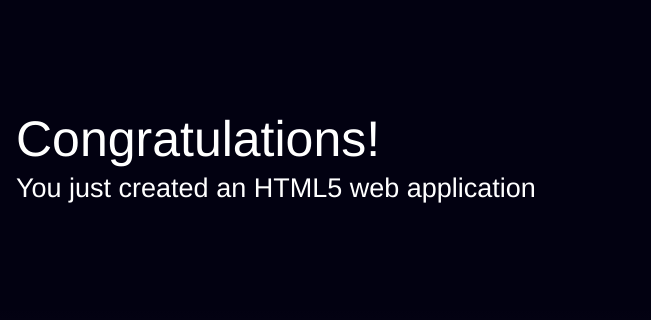
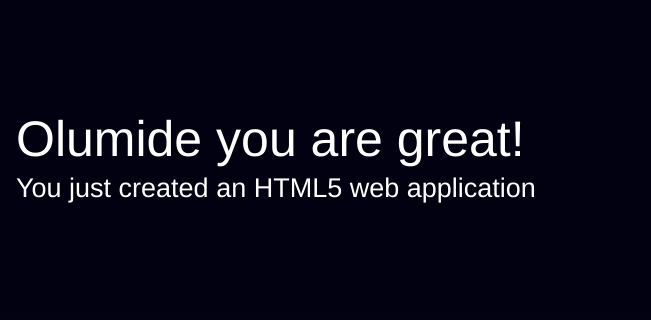
Before and after one commit to holu3005/webapp, a plain HTML site: page webpage/index.html in a window 1280 px wide. Shown: the part 171-491 px from the top of the page, 629-1280 px from the left. Drawn offline with Linux system fonts and the light colour scheme.

Commit message:
Update index.html

```diff
--- a/webpage/index.html
+++ b/webpage/index.html
@@ -58,7 +58,7 @@
         <div class="message">
             <a class="twitter-link" href="https://twitter.com/home/?status=I%20created%20a%20project%20with%20AWS%20CodeStar!%20%23AWS%20%23AWSCodeStar%20https%3A%2F%2Faws.amazon.com%2Fcodestar"><img src="img/tweet.svg" /></a>
             <div class="text">
-                <h1>Congratulations!</h1>
+                <h1>Olumide you are great!</h1>
                 <h2>You just created an HTML5 web application</h2>
             </div>
         </div>
```
